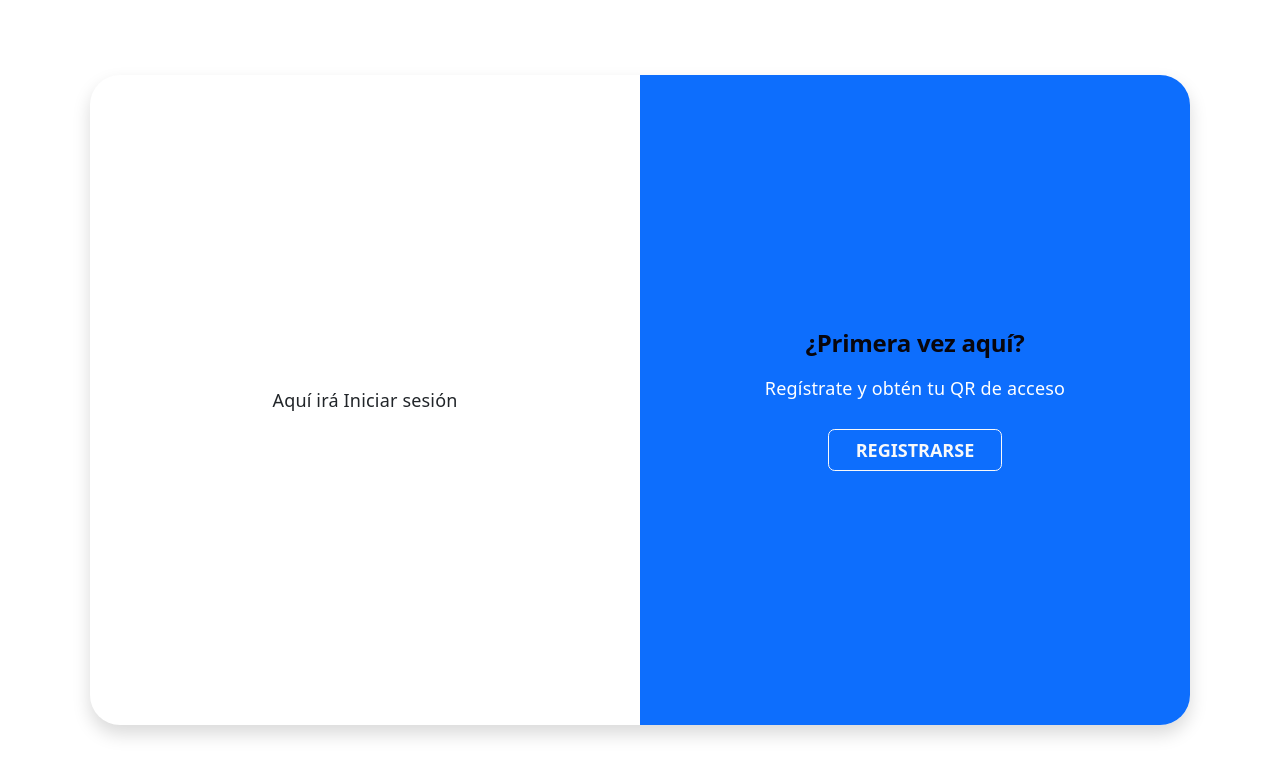
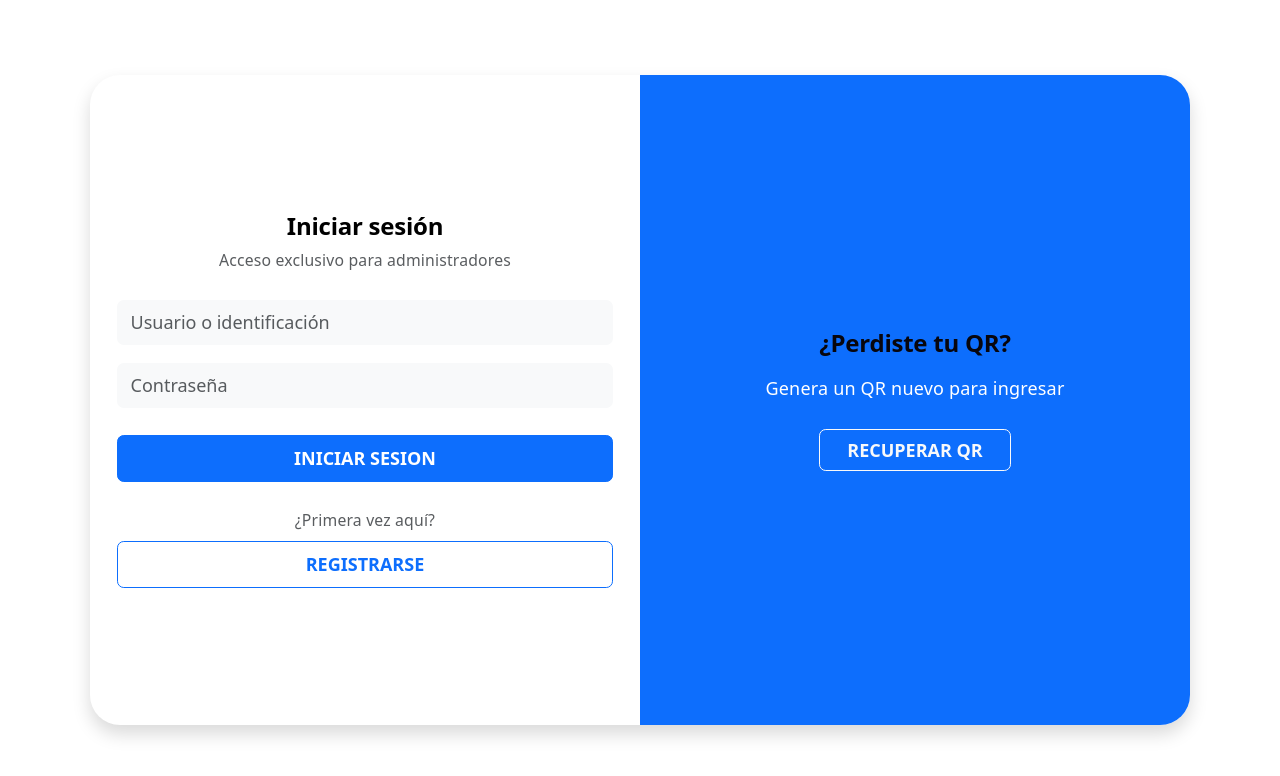
Before and after one commit to haider-castaneda/accessqr_frontend, a React (Vite) app: page / in a window 1280 px wide. Shown: the top 776 px of the page. Built offline with nearby package versions, Linux system fonts and the light colour scheme.

Commit message:
feat: formulario de login para administradores y recuperar QR con panel deslizante

```diff
--- a/src/pages/Home/Home.jsx
+++ b/src/pages/Home/Home.jsx
@@ -1,8 +1,19 @@
 import { useState, useEffect } from 'react'
+import { useNavigate } from 'react-router-dom'
 
 function Home() {
-    // false = se ve Iniciar sesión | true = se ve Registro
-    const [esRegistro, setEsRegistro] = useState(false)
+    const navigate = useNavigate()
+
+    // false = se ve Iniciar sesión | true = se ve Recuperar QR
+    const [esRecuperar, setEsRecuperar] = useState(false)
+
+    // Lo que la persona escribe en Iniciar sesión
+    const [usuario, setUsuario] = useState('')
+    const [contrasena, setContrasena] = useState('')
+
+    // Lo que la persona escribe en Recuperar QR
+    const [usuarioQR, setUsuarioQR] = useState('')
+    const [contrasenaQR, setContrasenaQR] = useState('')
 
     // true cuando la pantalla es de celular (menos de 768 px)
     const [esMovil, setEsMovil] = useState(window.innerWidth < 768)
@@ -18,26 +29,26 @@ function Home() {
         ? { top: 0, left: 0, width: '100%', height: '50%' }
         : { top: 0, left: 0, width: '50%', height: '100%' }
 
-    // Zona de Registro: derecha en PC, abajo en celular
-    const zonaRegistro = esMovil
+    // Zona de Recuperar QR: derecha en PC, abajo en celular
+    const zonaRecuperar = esMovil
         ? { bottom: 0, left: 0, width: '100%', height: '50%' }
         : { top: 0, right: 0, width: '50%', height: '100%' }
 
-    // Panel rojo: se mueve de lado en PC y de arriba a abajo en celular
+    // Panel de color: se mueve de lado en PC y de arriba a abajo en celular
     const zonaPanel = esMovil
         ? {
             top: '50%',
             left: 0,
             width: '100%',
             height: '50%',
-            transform: esRegistro ? 'translateY(-100%)' : 'translateY(0)',
+            transform: esRecuperar ? 'translateY(-100%)' : 'translateY(0)',
         }
         : {
             top: 0,
             left: '50%',
             width: '50%',
             height: '100%',
-            transform: esRegistro ? 'translateX(-100%)' : 'translateX(0)',
+            transform: esRecuperar ? 'translateX(-100%)' : 'translateX(0)',
         }
 
     return (
@@ -52,23 +63,106 @@ function Home() {
                     borderRadius: '30px',
                 }}
             >
-                {/* Zona de Iniciar sesión */}
+                {/* Zona de Iniciar sesión + Registrarse */}
                 <div
                     className="position-absolute d-flex align-items-center justify-content-center"
                     style={zonaLogin}
                 >
-                    <p>Aquí irá Iniciar sesión</p>
+                    <form
+                        className="w-100 px-4"
+                        onSubmit={(e) => {
+                            e.preventDefault()
+                            console.log('Iniciar sesión con:', usuario)
+                        }}
+                    >
+                        <h2 className="fw-bold text-center text-black mb-2">Iniciar sesión</h2>
+                        <p className="text-center text-muted small mb-4">
+                            Acceso exclusivo para administradores
+                        </p>
+
+                        <input
+                            type="text"
+                            className="form-control bg-light border-0 py-2 mb-3"
+                            placeholder="Usuario o identificación"
+                            value={usuario}
+                            onChange={(e) => setUsuario(e.target.value)}
+                            required
+                        />
+
+                        <input
+                            type="password"
+                            className="form-control bg-light border-0 py-2 mb-4"
+                            placeholder="Contraseña"
+                            value={contrasena}
+                            onChange={(e) => setContrasena(e.target.value)}
+                            required
+                        />
+
+                        <button
+                            type="button"
+                            className="btn btn-primary w-100 fw-bold py-2"
+                            onClick={() => navigate('/panel-admin')}
+                        >
+                            INICIAR SESION
+                        </button>
+
+                        <p className="text-center text-muted small mt-4 mb-2">
+                            ¿Primera vez aquí?
+                        </p>
+                        <button
+                            type="button"
+                            className="btn btn-outline-primary w-100 fw-bold py-2"
+                            onClick={() => navigate('/registro')}
+                        >
+                            REGISTRARSE
+                        </button>
+                    </form>
                 </div>
 
-                {/* Zona de Registro */}
+                {/* Zona de Recuperar QR: usuario, contraseña y botón CONTINUAR */}
                 <div
                     className="position-absolute d-flex align-items-center justify-content-center"
-                    style={zonaRegistro}
+                    style={zonaRecuperar}
                 >
-                    <p>Aquí irá Registro</p>
+                    <form
+                        className="w-100 px-4"
+                        onSubmit={(e) => {
+                            e.preventDefault()
+                            // Al enviar los datos, recién ahí cambia de pantalla
+                            navigate('/recuperar-qr')
+                        }}
+                    >
+                        <h2 className="fw-bold text-center text-black mb-4">Recuperar QR</h2>
+
+                        <input
+                            type="text"
+                            className="form-control bg-light border-0 py-2 mb-3"
+                            placeholder="Usuario o identificación"
+                            value={usuarioQR}
+                            onChange={(e) => setUsuarioQR(e.target.value)}
+                            required
+                        />
+
+                        <input
+                            type="password"
+                            className="form-control bg-light border-0 py-2 mb-4"
+                            placeholder="Contraseña"
+                            value={contrasenaQR}
+                            onChange={(e) => setContrasenaQR(e.target.value)}
+                            required
+                        />
+
+                        <button
+                            type="button"
+                            className="btn btn-primary w-100 fw-bold py-2"
+                            onClick={() => navigate('/mi-qr')}
+                        >
+                            CONTINUAR
+                        </button>
+                    </form>
                 </div>
 
-                {/* Panel rojo deslizante */}
+                {/* Panel de color deslizante */}
                 <div
                     className="position-absolute d-flex flex-column align-items-center justify-content-center text-center text-white p-4"
                     style={{
@@ -78,18 +172,18 @@ function Home() {
                     }}
                 >
                     <h2 className="fw-bold mb-3">
-                        {esRegistro ? 'Bienvenido' : '¿Primera vez aquí?'}
+                        {esRecuperar ? '¿Ya tienes cuenta?' : '¿Perdiste tu QR?'}
                     </h2>
                     <p className="mb-4">
-                        {esRegistro
-                            ? 'Si ya tienes cuenta, inicia sesión'
-                            : 'Regístrate y obtén tu QR de acceso'}
+                        {esRecuperar
+                            ? 'Inicia sesión o regístrate'
+                            : 'Genera un QR nuevo para ingresar'}
                     </p>
                     <button
                         className="btn btn-outline-light px-4 fw-bold"
-                        onClick={() => setEsRegistro(!esRegistro)}
+                        onClick={() => setEsRecuperar(!esRecuperar)}
                     >
-                        {esRegistro ? 'INICIAR SESIÓN' : 'REGISTRARSE'}
+                        {esRecuperar ? 'ACCEDER' : 'RECUPERAR QR'}
                     </button>
                 </div>
             </div>
```
